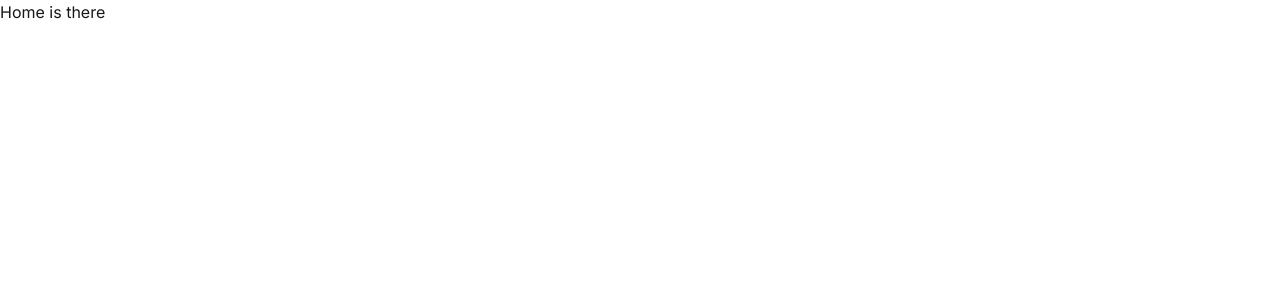
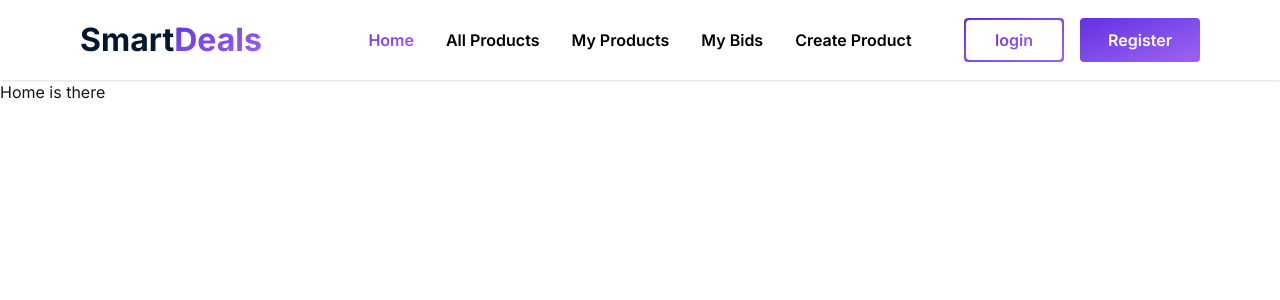
Before and after one commit to Mohammad-ali-05/smart-deals-client, a React (Vite) app: page /home in a window 1280 px wide. Shown: the top 300 px of the page. Built offline with nearby package versions, Linux system fonts and the light colour scheme.

Commit message:
Completed navbar and made it responsive. Did not add redirect link to login or register.

```diff
--- a/src/components/Navbar.jsx
+++ b/src/components/Navbar.jsx
@@ -2,8 +2,135 @@ import React from "react";
 import { Link, NavLink } from "react-router";
 
 const Navbar = () => {
+    const links = (
+        <>
+            <li>
+                <NavLink
+                    to={"/home"}
+                    className={({ isActive }) =>
+                        `font-semibold ${
+                            isActive
+                                ? "bg-linear-to-br from-[#632EE3] to-[#9F62F2] bg-clip-text text-transparent"
+                                : "text-black"
+                        }`
+                    }>
+                    Home
+                </NavLink>
+            </li>
+            <li>
+                <NavLink
+                    to={"/all-products"}
+                    className={({ isActive }) =>
+                        `font-semibold ${
+                            isActive
+                                ? "bg-linear-to-br from-[#632EE3] to-[#9F62F2] bg-clip-text text-transparent"
+                                : "text-black"
+                        }`
+                    }>
+                    All Products
+                </NavLink>
+            </li>
+            <li>
+                <NavLink
+                    to={"/my-products"}
+                    className={({ isActive }) =>
+                        `font-semibold ${
+                            isActive
+                                ? "bg-linear-to-br from-[#632EE3] to-[#9F62F2] bg-clip-text text-transparent"
+                                : "text-black"
+                        }`
+                    }>
+                    My Products
+                </NavLink>
+            </li>
+            <li>
+                <NavLink
+                    to={"/my-bids"}
+                    className={({ isActive }) =>
+                        `font-semibold ${
+                            isActive
+                                ? "bg-linear-to-br from-[#632EE3] to-[#9F62F2] bg-clip-text text-transparent"
+                                : "text-black"
+                        }`
+                    }>
+                    My Bids
+                </NavLink>
+            </li>
+            <li>
+                <NavLink
+                    to={"/create-product"}
+                    className={({ isActive }) =>
+                        `font-semibold ${
+                            isActive
+                                ? "bg-linear-to-br from-[#632EE3] to-[#9F62F2] bg-clip-text text-transparent"
+                                : "text-black"
+                        }`
+                    }>
+                    Create Product
+                </NavLink>
+            </li>
+        </>
+    );
+
     return (
         <nav>
+            <div className="navbar bg-base-100 shadow-sm px-1 sm:px-5 lg:px-10 xl:px-20 py-4">
+                <div className="navbar-start">
+                    <div className="dropdown">
+                        <div
+                            tabIndex={0}
+                            role="button"
+                            className="btn btn-ghost lg:hidden">
+                            <svg
+                                xmlns="http://www.w3.org/2000/svg"
+                                className="h-5 w-5"
+                                fill="none"
+                                viewBox="0 0 24 24"
+                                stroke="currentColor">
+                                {" "}
+                                <path
+                                    strokeLinecap="round"
+                                    strokeLinejoin="round"
+                                    strokeWidth="2"
+                                    d="M4 6h16M4 12h8m-8 6h16"
+                                />{" "}
+                            </svg>
+                        </div>
+                        <ul
+                            tabIndex="-1"
+                            className="menu menu-sm dropdown-content bg-base-100 rounded-box z-1 mt-3 w-52 p-2 shadow">
+                            {links}
+                        </ul>
+                    </div>
+                    <Link
+                        to={"/home"}
+                        className="text-[32px] font-bold text-[#001931]">
+                        Smart
+                        <span className="bg-linear-to-br from-[#632EE3] to-[#9F62F2] bg-clip-text text-transparent">
+                            Deals
+                        </span>
+                    </Link>
+                </div>
+                <div className="navbar-center hidden lg:flex">
+                    <ul className="flex gap-8">{links}</ul>
+                </div>
+                <div className="navbar-end gap-4">
+                    <Link>
+                        <button className="p-0.5 rounded-sm bg-linear-to-br from-[#632EE3] to-[#9F62F2] w-25 h-11">
+                            <div className="bg-white rounded-sm w-full h-full flex justify-center items-center">
+                                <span className="font-semibold bg-linear-to-br from-[#632EE3] to-[#9F62F2] bg-clip-text text-transparent">
+                                    login
+                                </span>
+                            </div>
+                        </button>
+                    </Link>
+                    <Link>
+                        <button className="text-white font-semibold rounded-sm bg-linear-to-br from-[#632EE3] to-[#9F62F2] w-30 h-11 hidden xl:block">
+                            Register
+                        </button>
+                    </Link>
+                </div>
+            </div>
         </nav>
     );
 };
```
